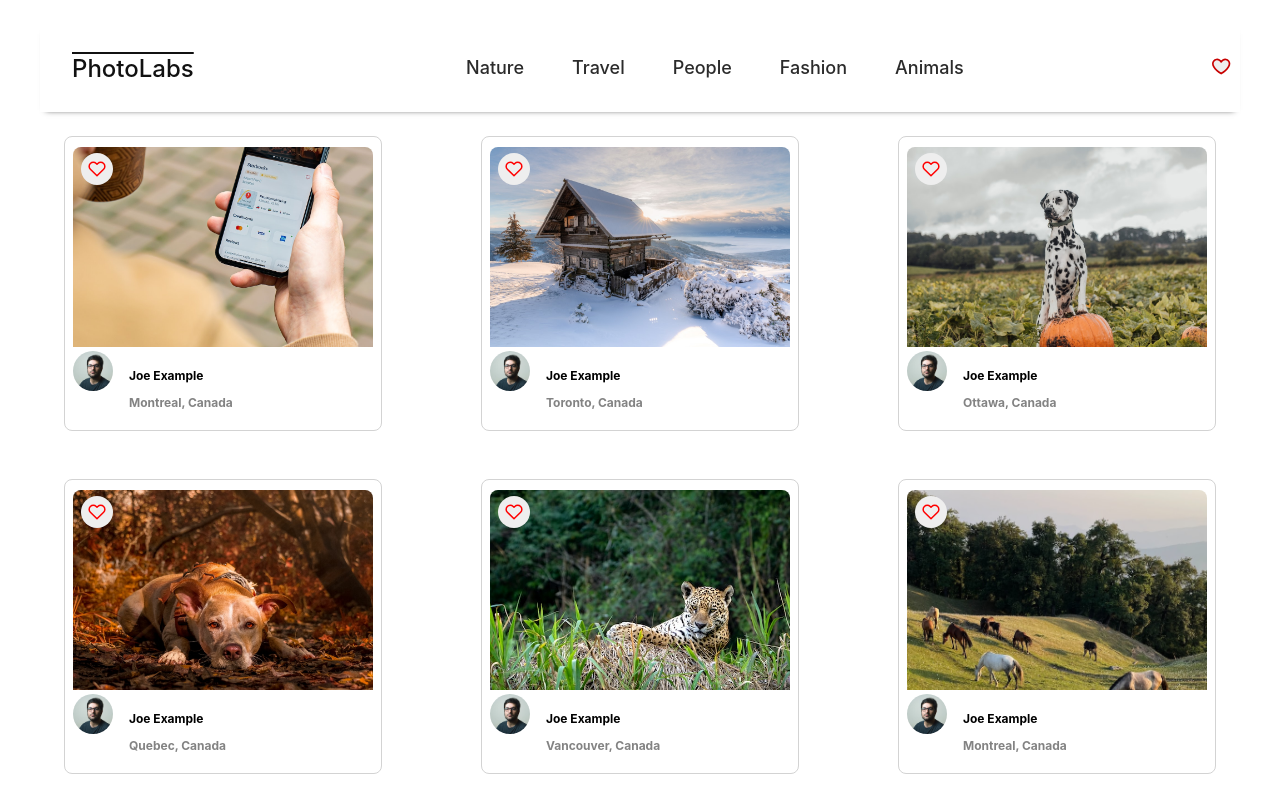
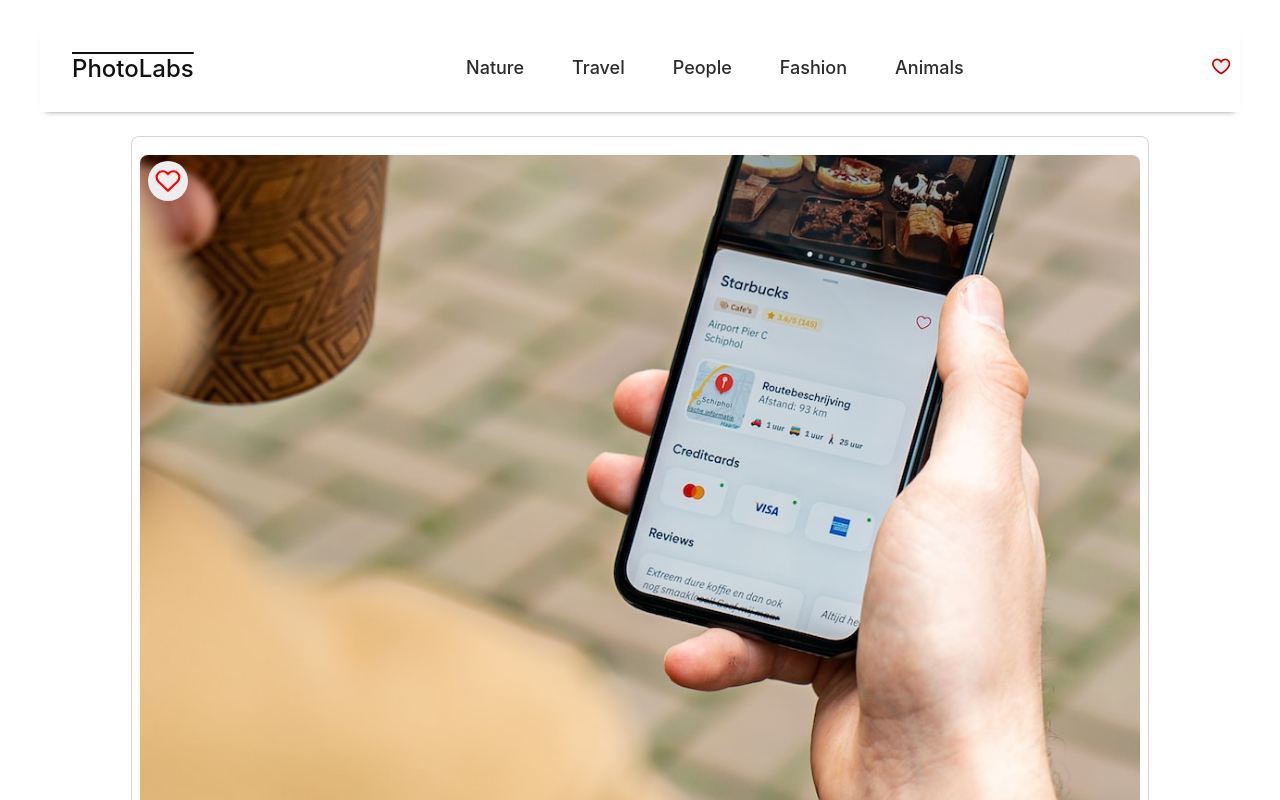
Before and after one commit to amrinder95/PhotoLabs, a React (Create React App) app in the folder frontend/: page / in a window 1280 px wide. Shown: the top 800 px of the page. Built offline with nearby package versions, Linux system fonts and the light colour scheme.

Commit message:
apply design feedback

```diff
--- a/frontend/src/App.jsx
+++ b/frontend/src/App.jsx
@@ -13,6 +13,7 @@ const App = () => {
     setShowModal(true);
     setModalPhoto(photo);
   }
+  const isModal = showModal;
   const [likedPhotos, setLikedPhotos] = useState([]);
   const toggleFavourite = (id) => {
     //add logic to update liked photo state, maybe add/remove to array containing liked photos?
@@ -22,8 +23,8 @@ const App = () => {
 
   return (
     <div className="App">
-      <HomeRoute photos={photos} topics={topics} toggleModal={toggleModal} likedPhotos={likedPhotos} toggleFavourite={toggleFavourite}/>
-      {showModal && <PhotoDetailsModal closeModal={() => setShowModal(false)} photo={modalPhoto} likedPhotos={likedPhotos} toggleFavourite={toggleFavourite} toggleModal={toggleModal} photos={photos}/>}
+      <HomeRoute photos={photos} topics={topics} toggleModal={toggleModal} likedPhotos={likedPhotos} toggleFavourite={toggleFavourite} isModal={isModal}/>
+      {showModal && <PhotoDetailsModal closeModal={() => setShowModal(false)} isModal={isModal} photo={modalPhoto} likedPhotos={likedPhotos} toggleFavourite={toggleFavourite} toggleModal={toggleModal} photos={photos}/>}
       {/* { Array.from(Array(3)).map((_, index) => <PhotoListItem key ={index}/>) } */}
     </div>
   );
--- a/frontend/src/components/PhotoList.jsx
+++ b/frontend/src/components/PhotoList.jsx
@@ -5,10 +5,10 @@ import PhotoListItem from "./PhotoListItem";
 import "../styles/PhotoList.scss";
 
 
-const PhotoList = ({photos, toggleFavourite, likedPhotos, toggleModal}) => {
+const PhotoList = ({photos, toggleFavourite, likedPhotos, toggleModal, isModal}) => {
   const containerOfPhotos = photos.map((photo) => <PhotoListItem key={photo.user.id} id={photo.user.id} photo={photo} toggleFavourite={toggleFavourite} likedPhotos={likedPhotos} toggleModal={toggleModal}/>)
   return (
-    <ul className="photo-list">
+    <ul className={`photo-list ${isModal? 'modal' : ''}`}>
       {containerOfPhotos}
     </ul>
   );
--- a/frontend/src/components/PhotoListItem.jsx
+++ b/frontend/src/components/PhotoListItem.jsx
@@ -3,9 +3,9 @@ import PhotoFavButton from "./PhotoFavButton";
 
 import "../styles/PhotoListItem.scss";
 
-const PhotoListItem = ({photo, toggleFavourite, likedPhotos, id, toggleModal}) => {
+const PhotoListItem = ({photo, toggleFavourite, likedPhotos, id, toggleModal, isModal}) => {
   return (
-    <div className="photo-list__item">
+    <div className={`photo-list__item ${isModal ? 'modal' : ''}`}>
       <PhotoFavButton toggleFavourite={toggleFavourite} likedPhotos={likedPhotos} id={id}/>
       <img className="photo-list__image" src={photo.urls.regular} onClick={() => toggleModal(photo)}></img>
       <div className="photo-list__user-details">
--- a/frontend/src/routes/PhotoDetailsModal.jsx
+++ b/frontend/src/routes/PhotoDetailsModal.jsx
@@ -5,7 +5,7 @@ import closeSymbol from '../assets/closeSymbol.svg';
 import PhotoFavButton from 'components/PhotoFavButton';
 import PhotoList from 'components/PhotoList';
 
-const PhotoDetailsModal = ({closeModal, photo, likedPhotos, toggleFavourite, photos, toggleModal}) => {
+const PhotoDetailsModal = ({closeModal, photo, likedPhotos, toggleFavourite, photos, toggleModal, isModal}) => {
   return (
     <div className="photo-details-modal">
       <button className="photo-details-modal__close-button" onClick={closeModal}>
@@ -14,7 +14,7 @@ const PhotoDetailsModal = ({closeModal, photo, likedPhotos, toggleFavourite, pho
       <div className='photo-details-modal__top-bar'>
         <div>
           <PhotoFavButton toggleFavourite={toggleFavourite} likedPhotos={likedPhotos} id={photo.id}/>
-          <img className="photo-details-modal__image" src={photo.urls.regular} onClick={() => toggleModal(photo)}></img>
+          <img className="photo-details-modal__image" src={photo.urls.full} onClick={() => toggleModal(photo)}></img>
           <div className='photo-details-modal__photographer-details'>
             <img className="photo-details-modal__photographer-profile" src={photo.user.profile}></img>
             <div className="photo-details-modal__photographer-info">
@@ -25,7 +25,7 @@ const PhotoDetailsModal = ({closeModal, photo, likedPhotos, toggleFavourite, pho
           <div className="photo-details-modal__header">
             <h5>Similar Photos</h5>
               <div className='photo-details-modal__images'>
-                <PhotoList photos={photos} toggleFavourite={toggleFavourite} likedPhotos={likedPhotos} toggleModal={toggleModal}/>
+                <PhotoList isModal={isModal} photos={photos} toggleFavourite={toggleFavourite} likedPhotos={likedPhotos} toggleModal={toggleModal}/>
               </div>
           </div>
         </div>
--- a/frontend/src/styles/HomeRoute.scss
+++ b/frontend/src/styles/HomeRoute.scss
@@ -2,3 +2,8 @@
   max-width: 1200px;
   margin: auto;
 }
+
+.home-route image {
+  width: 1000px;
+  height: 800px;
+}
--- a/frontend/src/styles/PhotoDetailsModal.scss
+++ b/frontend/src/styles/PhotoDetailsModal.scss
@@ -30,7 +30,7 @@
 }
 
 .photo-details-modal__image {
-  max-width: 95%;
+  max-width: 100%;
   border-radius: 8px;
 }
 
--- a/frontend/src/styles/PhotoFavButton.scss
+++ b/frontend/src/styles/PhotoFavButton.scss
@@ -1,13 +1,13 @@
 .photo-list__fav-icon {
   position: relative;
-  top: 8px;
+  top: 16px;
   right: -8px;
   cursor: pointer;
   margin-bottom: -30px;
   border-width: 0.1px;
   background-color: #EEEEEE;
-  width: 32px;
-  height: 32px;
+  width: 40px;
+  height: 40px;
   text-align: center;
   border-radius: 100%;
 }
--- a/frontend/src/styles/PhotoList.scss
+++ b/frontend/src/styles/PhotoList.scss
@@ -1,7 +1,7 @@
 .photo-list {
   display: flex;
   flex-wrap: wrap;
-  justify-content: space-between;
+  justify-content: space-evenly;
   list-style-type: none;
   margin: 0;
   padding: 0;
--- a/frontend/src/styles/PhotoListItem.scss
+++ b/frontend/src/styles/PhotoListItem.scss
@@ -18,8 +18,8 @@
 .photo-list__image {
   border-radius: 8px 8px 0px 0px;
   user-select: none;
-  width: 300px;
-  height: 200px;
+  width: 1000px;
+  height: 800px;
   object-fit: cover;
 }
 
@@ -47,3 +47,8 @@
 .photo-list__user-location {
   color: #838383;
 }
+
+.modal .photo-list__image {
+  width: 300px;
+  height: 200px;
+}
```
